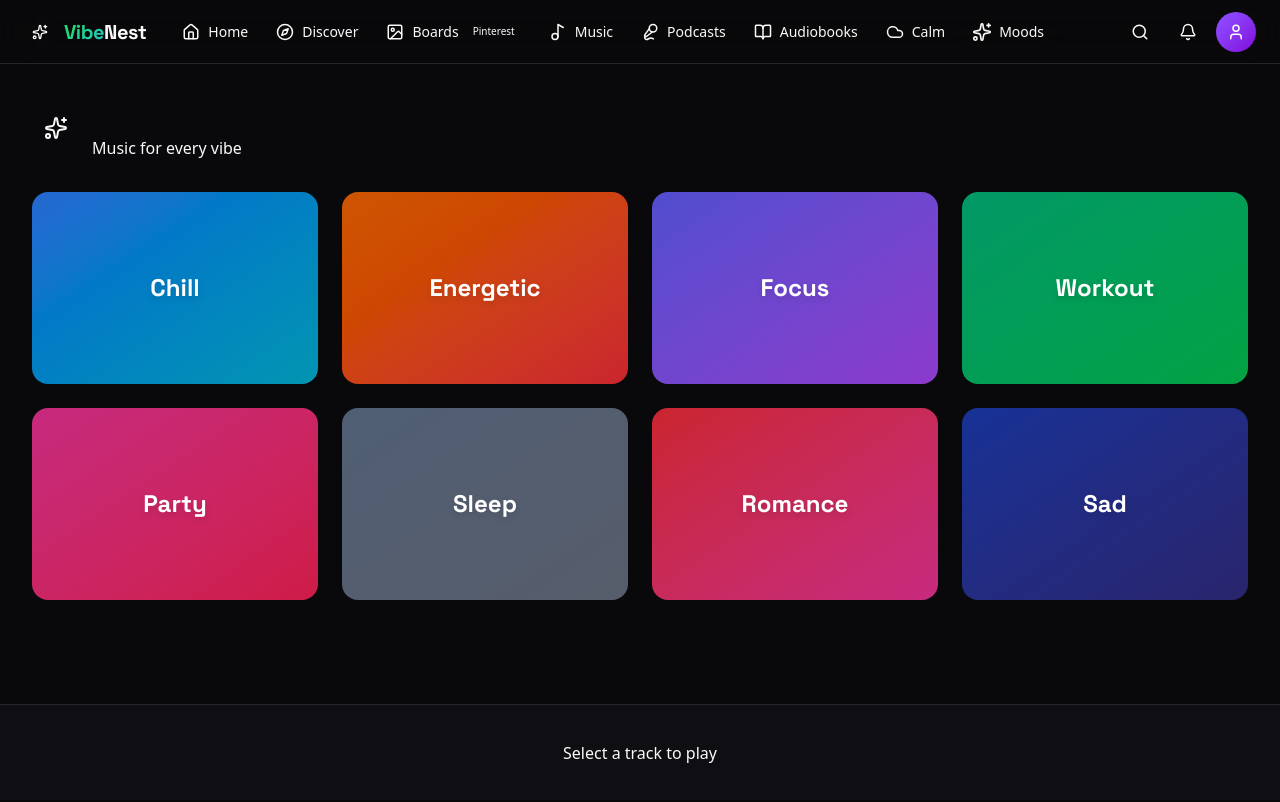
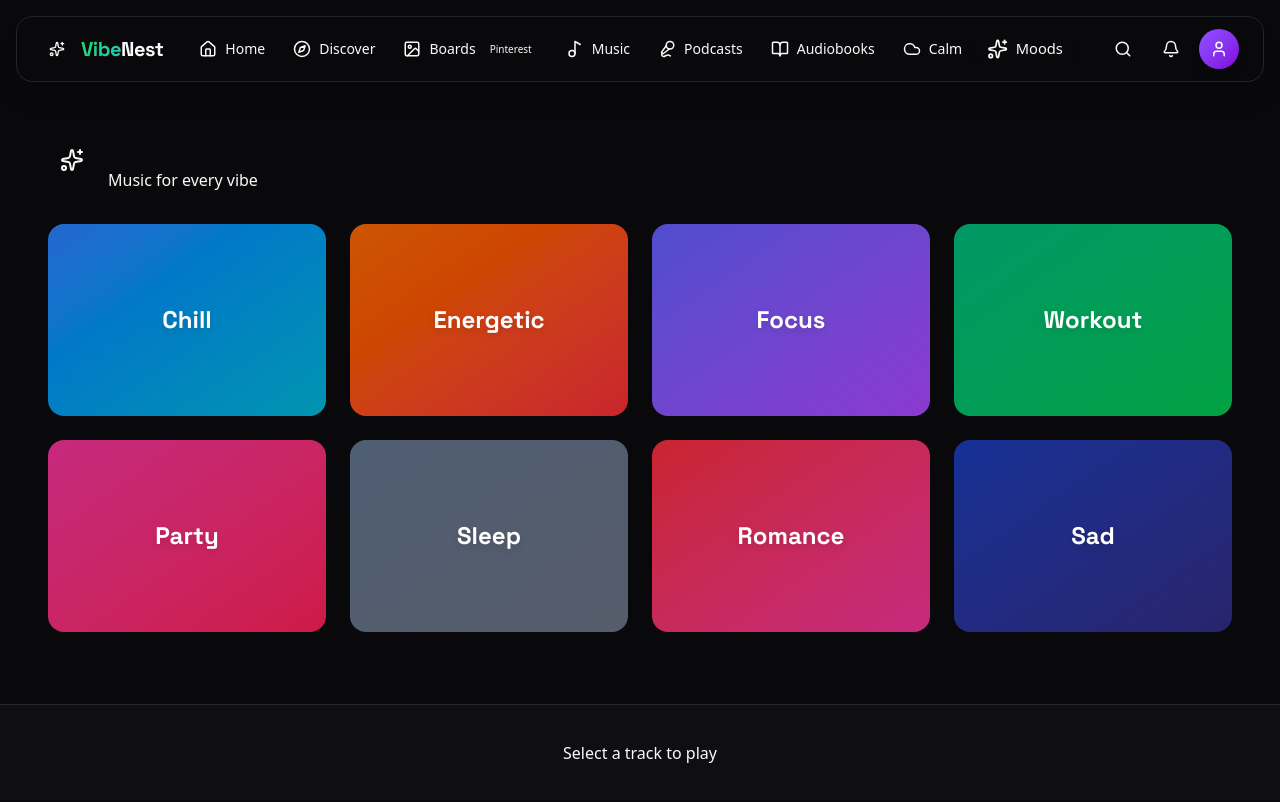
Before and after one commit to Paarth1809/VibeFlow, a Next.js app: page /moods in a window 1280 px wide. Shown: the top 802 px of the page. Built offline with nearby package versions, Linux system fonts and the light colour scheme.

Commit message:
feat: Add floating topbar with scroll animations and smooth transitions

```diff
--- a/app/layout.tsx
+++ b/app/layout.tsx
@@ -18,9 +18,9 @@ export default function RootLayout({
     <html lang="en">
       <body className="bg-background text-foreground font-sans antialiased">
         <Providers>
-          <div className="min-h-screen bg-background text-foreground pt-16">
+          <div className="min-h-screen bg-background text-foreground pt-24">
             <Topbar />
-            <main className="pb-24">
+            <main className="pb-28 px-4">
               {children}
             </main>
             <AudioPlayer />
--- a/components/Topbar.tsx
+++ b/components/Topbar.tsx
@@ -20,14 +20,24 @@ import {
 import { cn } from "@/lib/utils";
 import Link from "next/link";
 import { usePathname } from "next/navigation";
-import { useState } from "react";
+import { useState, useEffect } from "react";
 import { Input } from "@/components/ui/input";
 
 export const Topbar = () => {
     const pathname = usePathname();
     const [searchOpen, setSearchOpen] = useState(false);
+    const [scrolled, setScrolled] = useState(false);
 
-    // Discovery Content - Public/Browse
+    // Detect scroll for floating effect
+    useEffect(() => {
+        const handleScroll = () => {
+            setScrolled(window.scrollY > 20);
+        };
+        window.addEventListener("scroll", handleScroll);
+        return () => window.removeEventListener("scroll", handleScroll);
+    }, []);
+
+    // Discovery Content
     const discoverNav = [
         { icon: <Home size={18} />, label: "Home", href: "/" },
         { icon: <Compass size={18} />, label: "Discover", href: "/discover" },
@@ -39,7 +49,7 @@ export const Topbar = () => {
         { icon: <Sparkles size={18} />, label: "Moods", href: "/moods" },
     ];
 
-    // Personal Library - User's Content
+    // Personal Library
     const libraryNav = [
         { icon: <Heart size={18} />, label: "Favorites", href: "/favorites" },
         { icon: <Clock size={18} />, label: "Recent", href: "/recent" },
@@ -52,11 +62,25 @@ export const Topbar = () => {
     };
 
     return (
-        <nav className="fixed top-0 left-0 right-0 h-16 bg-background/80 backdrop-blur-xl border-b border-border z-50">
-            <div className="h-full px-6 flex items-center justify-between gap-6">
+        <nav className={cn(
+            "fixed top-4 left-4 right-4 z-50 transition-all duration-500 ease-out animate-slide-in-left",
+            scrolled
+                ? "top-2 shadow-2xl shadow-black/20"
+                : "shadow-xl shadow-black/10"
+        )}>
+            <div className={cn(
+                "rounded-2xl border border-border/50 transition-all duration-500",
+                scrolled
+                    ? "bg-background/60 backdrop-blur-3xl"
+                    : "bg-background/80 backdrop-blur-xl"
+            )}>
+                <div className={cn(
+                    "h-full px-6 flex items-center justify-between gap-6 transition-all duration-300",
+                    scrolled ? "py-2" : "py-3"
+                )}>
                     {/* Logo */}
-                <Link href="/" className="flex items-center gap-2 shrink-0">
-                    <div className="w-8 h-8 rounded-lg bg-gradient-to-br from-primary to-primary/50 flex items-center justify-center">
+                    <Link href="/" className="flex items-center gap-2 shrink-0 group">
+                        <div className="w-8 h-8 rounded-lg bg-gradient-to-br from-primary to-primary/50 flex items-center justify-center group-hover:scale-110 transition-transform duration-300">
                             <Sparkles className="w-4 h-4 text-primary-foreground" />
                         </div>
                         <h1 className="font-display text-xl font-bold tracking-tight hidden sm:block">
@@ -69,26 +93,27 @@ export const Topbar = () => {
                     <div className="flex-1 flex items-center gap-4 overflow-x-auto scrollbar-hide">
                         {/* Discover Section */}
                         <div className="flex items-center gap-1">
-                        {discoverNav.map((item) => (
+                            {discoverNav.map((item, index) => (
                                 <Link
                                     key={item.href}
                                     href={item.href}
                                     className={cn(
-                                    "flex items-center gap-2 px-3 py-1.5 rounded-full font-medium text-sm transition-all whitespace-nowrap relative",
+                                        "flex items-center gap-2 px-3 py-1.5 rounded-full font-medium text-sm transition-all whitespace-nowrap relative animate-fade-in",
+                                        `stagger-${Math.min(index + 1, 5)}`,
                                         isActive(item.href)
-                                        ? "bg-primary text-primary-foreground shadow-lg shadow-primary/20"
-                                        : "text-muted-foreground hover:text-foreground hover:bg-muted"
+                                            ? "bg-primary text-primary-foreground shadow-lg shadow-primary/20 scale-105"
+                                            : "text-muted-foreground hover:text-foreground hover:bg-muted hover:scale-105"
                                     )}
                                 >
                                     <span className={cn(
-                                    "transition-transform",
+                                        "transition-transform duration-300",
                                         isActive(item.href) && "scale-110"
                                     )}>
                                         {item.icon}
                                     </span>
                                     <span className="hidden lg:inline">{item.label}</span>
                                     {item.badge && (
-                                    <span className="hidden xl:inline text-[10px] px-1.5 py-0.5 rounded-full bg-primary/20 text-primary">
+                                        <span className="hidden xl:inline text-[10px] px-1.5 py-0.5 rounded-full bg-primary/20 text-primary animate-pulse">
                                             {item.badge}
                                         </span>
                                     )}
@@ -97,7 +122,7 @@ export const Topbar = () => {
                         </div>
 
                         {/* Separator */}
-                    <div className="h-8 w-px bg-border" />
+                        <div className="h-8 w-px bg-gradient-to-b from-transparent via-border to-transparent" />
 
                         {/* Library Section */}
                         <div className="flex items-center gap-1">
@@ -112,12 +137,12 @@ export const Topbar = () => {
                                     className={cn(
                                         "flex items-center gap-2 px-3 py-1.5 rounded-full font-medium text-sm transition-all whitespace-nowrap",
                                         isActive(item.href)
-                                        ? "bg-primary text-primary-foreground shadow-lg shadow-primary/20"
-                                        : "text-muted-foreground hover:text-foreground hover:bg-muted"
+                                            ? "bg-primary text-primary-foreground shadow-lg shadow-primary/20 scale-105"
+                                            : "text-muted-foreground hover:text-foreground hover:bg-muted hover:scale-105"
                                     )}
                                 >
                                     <span className={cn(
-                                    "transition-transform",
+                                        "transition-transform duration-300",
                                         isActive(item.href) && "scale-110"
                                     )}>
                                         {item.icon}
@@ -136,7 +161,7 @@ export const Topbar = () => {
                             searchOpen ? "w-64" : "w-10"
                         )}>
                             {searchOpen ? (
-                            <div className="relative">
+                                <div className="relative animate-scale-in">
                                     <Search className="absolute left-3 top-2.5 h-4 w-4 text-muted-foreground" />
                                     <Input
                                         placeholder="Search..."
@@ -148,7 +173,7 @@ export const Topbar = () => {
                             ) : (
                                 <button
                                     onClick={() => setSearchOpen(true)}
-                                className="w-10 h-10 rounded-full hover:bg-muted flex items-center justify-center text-muted-foreground hover:text-foreground transition-colors"
+                                    className="w-10 h-10 rounded-full hover:bg-muted flex items-center justify-center text-muted-foreground hover:text-foreground transition-all hover:scale-110"
                                 >
                                     <Search size={18} />
                                 </button>
@@ -156,15 +181,16 @@ export const Topbar = () => {
                         </div>
 
                         {/* Notifications */}
-                    <button className="w-10 h-10 rounded-full hover:bg-muted flex items-center justify-center text-muted-foreground hover:text-foreground transition-colors relative">
+                        <button className="w-10 h-10 rounded-full hover:bg-muted flex items-center justify-center text-muted-foreground hover:text-foreground transition-all hover:scale-110 relative">
                             <Bell size={18} />
-                        <span className="absolute top-1.5 right-1.5 w-2 h-2 bg-primary rounded-full" />
+                            <span className="absolute top-1.5 right-1.5 w-2 h-2 bg-primary rounded-full animate-pulse" />
                         </button>
 
                         {/* Profile */}
-                    <button className="w-10 h-10 rounded-full bg-gradient-to-br from-violet-500 to-purple-700 flex items-center justify-center text-white hover:scale-105 transition-transform">
+                        <button className="w-10 h-10 rounded-full bg-gradient-to-br from-violet-500 to-purple-700 flex items-center justify-center text-white hover:scale-110 transition-transform shadow-lg hover:shadow-xl">
                             <User size={18} />
                         </button>
+                    </div>
                 </div>
             </div>
         </nav>
--- a/styles/globals.css
+++ b/styles/globals.css
@@ -189,6 +189,144 @@
     @apply appearance-none w-3 h-3 rounded-full cursor-pointer;
     background-color: hsl(var(--primary));
   }
+
+  /* Animations */
+  @keyframes fade-in {
+    from {
+      opacity: 0;
+      transform: translateY(10px);
+    }
+
+    to {
+      opacity: 1;
+      transform: translateY(0);
+    }
+  }
+
+  @keyframes slide-in-right {
+    from {
+      opacity: 0;
+      transform: translateX(20px);
+    }
+
+    to {
+      opacity: 1;
+      transform: translateX(0);
+    }
+  }
+
+  @keyframes slide-in-left {
+    from {
+      opacity: 0;
+      transform: translateX(-20px);
+    }
+
+    to {
+      opacity: 1;
+      transform: translateX(0);
+    }
+  }
+
+  @keyframes scale-in {
+    from {
+      opacity: 0;
+      transform: scale(0.95);
+    }
+
+    to {
+      opacity: 1;
+      transform: scale(1);
+    }
+  }
+
+  @keyframes shimmer {
+    0% {
+      background-position: -1000px 0;
+    }
+
+    100% {
+      background-position: 1000px 0;
+    }
+  }
+
+  .animate-fade-in {
+    animation: fade-in 0.5s ease-out forwards;
+  }
+
+  .animate-slide-in-right {
+    animation: slide-in-right 0.5s ease-out forwards;
+  }
+
+  .animate-slide-in-left {
+    animation: slide-in-left 0.5s ease-out forwards;
+  }
+
+  .animate-scale-in {
+    animation: scale-in 0.3s ease-out forwards;
+  }
+
+  /* Smooth transitions */
+  * {
+    transition-property: background-color, border-color, color, fill, stroke, opacity, box-shadow, transform;
+    transition-timing-function: cubic-bezier(0.4, 0, 0.2, 1);
+    transition-duration: 150ms;
+  }
+
+  /* Hover lift effect */
+  .hover-lift {
+    transition: transform 0.3s ease, box-shadow 0.3s ease;
+  }
+
+  .hover-lift:hover {
+    transform: translateY(-4px);
+    box-shadow: 0 10px 25px -5px rgba(0, 0, 0, 0.3);
+  }
+
+  /* Gradient text */
+  .text-gradient {
+    background: linear-gradient(135deg, hsl(var(--primary)) 0%, hsl(var(--primary) / 0.6) 100%);
+    -webkit-background-clip: text;
+    -webkit-text-fill-color: transparent;
+    background-clip: text;
+  }
+
+  /* Scrollbar hide */
+  .scrollbar-hide {
+    -ms-overflow-style: none;
+    scrollbar-width: none;
+  }
+
+  .scrollbar-hide::-webkit-scrollbar {
+    display: none;
+  }
+
+  /* Glass effect */
+  .glass {
+    background: rgba(0, 0, 0, 0.4);
+    backdrop-filter: blur(10px);
+    -webkit-backdrop-filter: blur(10px);
+  }
+
+  /* Stagger animation delays */
+  .stagger-1 {
+    animation-delay: 0.1s;
+  }
+
+  .stagger-2 {
+    animation-delay: 0.2s;
+  }
+
+  .stagger-3 {
+    animation-delay: 0.3s;
+  }
+
+  .stagger-4 {
+    animation-delay: 0.4s;
+  }
+
+  .stagger-5 {
+    animation-delay: 0.5s;
+  }
 }
 
 /* Custom scrollbar */
```
Lines whose indentation alone changed are shown as unchanged.
